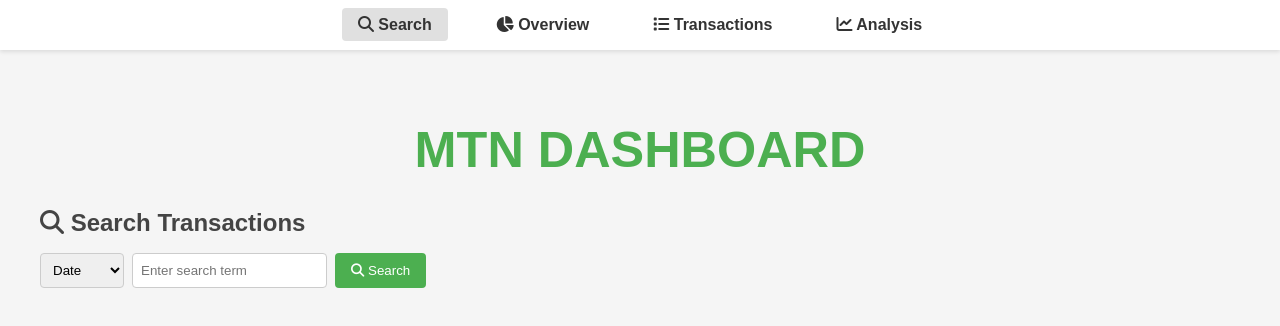
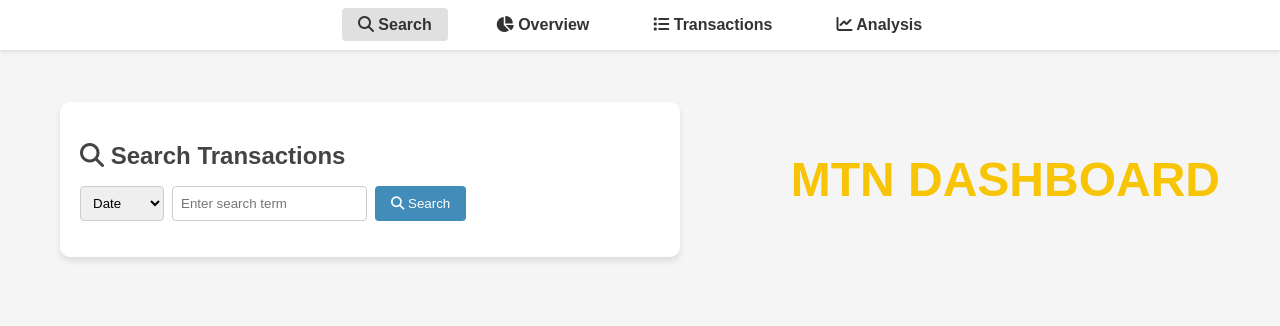
Before and after one commit to WagnerMushayija/mtn_dashboard, a plain HTML site: page index.html in a window 1280 px wide. Drawn offline with nearby package versions, Linux system fonts and the light colour scheme.

Commit message:
frontend done

```diff
--- a/index.html
+++ b/index.html
@@ -19,8 +19,8 @@
 </nav>
 
 <main>
+    <div class="dashboard-container">
         <section id="search" class="active">
-        <h1 class="hero-text">MTN DASHBOARD</h1>
             <h2><i class="fas fa-search"></i> Search Transactions</h2>
             <form id="search-form">
                 <select id="search-category">
@@ -41,6 +41,8 @@
                 <!-- Search results will be dynamically added here -->
             </div>
         </section>
+        <h1 class="hero-text">MTN DASHBOARD</h1>
+    </div>
 
     <section id="overview">
         <h2><i class="fas fa-chart-pie"></i> Overview</h2>
@@ -70,6 +72,7 @@
 
     <section id="analysis">
         <h2><i class="fas fa-chart-line"></i> Analysis</h2>
+        <div class="analysis-container">
             <div class="chart-container">
                 <canvas id="cashFlowChart"></canvas>
             </div>
@@ -82,7 +85,9 @@
                     <button type="submit"><i class="fas fa-paper-plane"></i></button>
                 </form>
             </div>
+        </div>
     </section>
+
 </main>
 
 <script src="/style/script.js"></script>
--- a/style/style.css
+++ b/style/style.css
@@ -90,13 +90,29 @@ section.active {
     display: block;
 }
 
-h1.hero-text {
+.dashboard-container {
+    display: flex;
+    justify-content: space-between;
+    align-items: center;
+    padding: 20px;
+}
+
+#search {
+    width: 50%;
+    background: white;
+    padding: 20px;
+    border-radius: 10px;
+    box-shadow: 0px 4px 6px rgba(0, 0, 0, 0.1);
+}
+
+.hero-text {
     font-size: 3rem;
-    text-align: center;
-    margin-bottom: 2rem;
-    color: #4caf50;
-    animation: pulse 2s infinite;
+    color: #f7c505;
+    font-weight: bold;
+    text-align: right;
+    width: 40%;
 }
+
 
 h2 {
     margin-bottom: 1rem;
@@ -140,6 +156,13 @@ h2 {
     flex-wrap: wrap;
 }
 
+.analysis-container {
+    display: flex;
+    justify-content: space-between;
+    align-items: flex-start;
+    gap: 20px;
+}
+
 .chart-container {
     background-color: #fff;
     padding: 1rem;
@@ -149,6 +172,8 @@ h2 {
     width: calc(33% - 1rem);
     height: 250px;
     transition: transform 0.3s, box-shadow 0.3s;
+    flex: 2;
+    min-width: 50%;
 }
 
 .chart-container:hover {
@@ -182,7 +207,7 @@ h2 {
 
 #search-form button {
     padding: 0.5rem 1rem;
-    background-color: #4caf50;
+    background-color: #418cb9;
     color: white;
     border: none;
     border-radius: 4px;
@@ -191,7 +216,7 @@ h2 {
 }
 
 #search-form button:hover {
-    background-color: #45a049;
+    background-color: rgba(65, 140, 185, 0.91);
 }
 
 .transaction-list {
@@ -241,11 +266,10 @@ h2 {
     background-color: #fff;
     border-radius: 8px;
     box-shadow: 0 2px 4px rgba(0, 0, 0, 0.1);
-    margin-top: 2rem;
     padding: 1rem;
-    max-width: 600px;
-    margin-left: auto;
-    margin-right: auto;
+    max-width: 400px;
+    flex: 1;
+    margin: 0;
 }
 
 .chatbot-messages {
```
Lines whose indentation alone changed are shown as unchanged.
